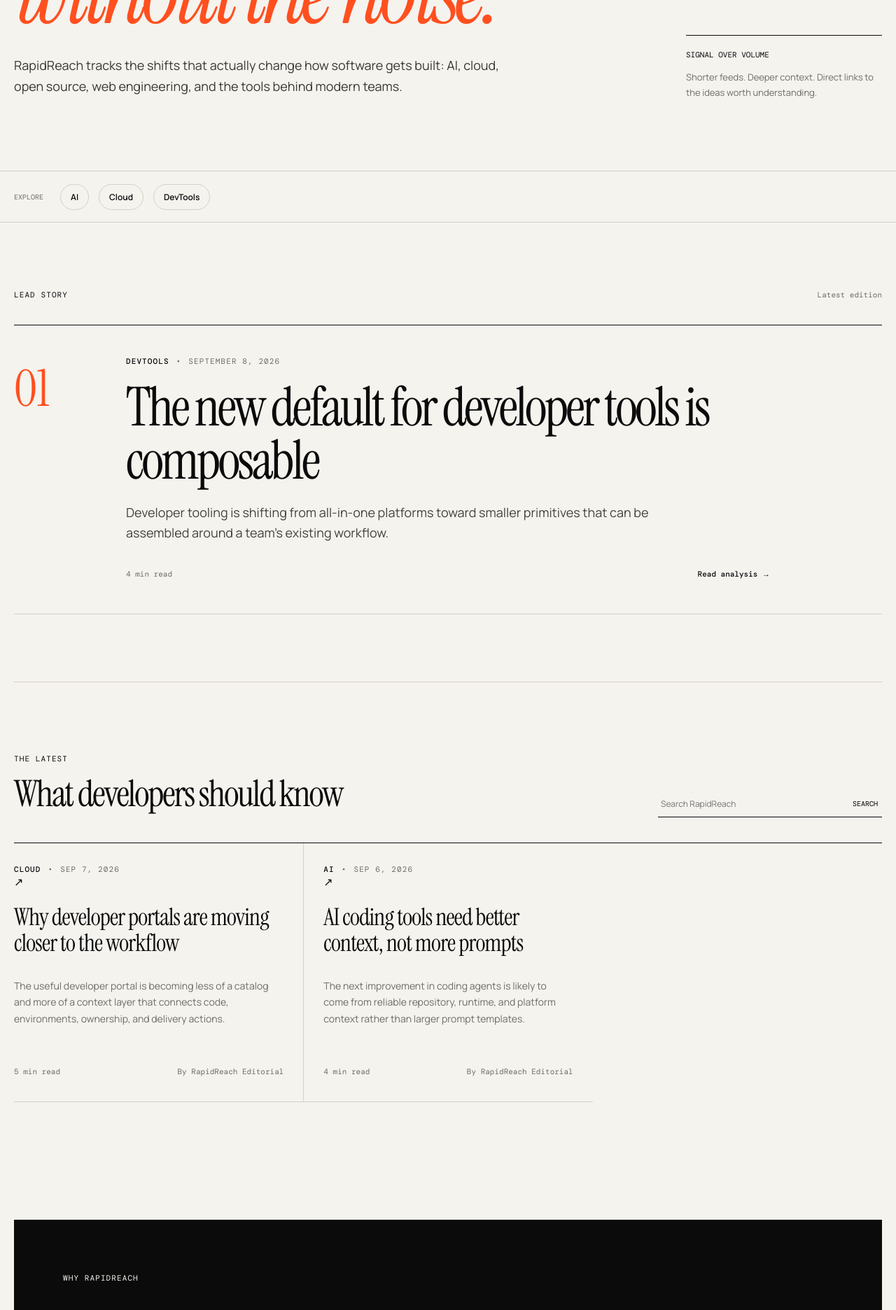
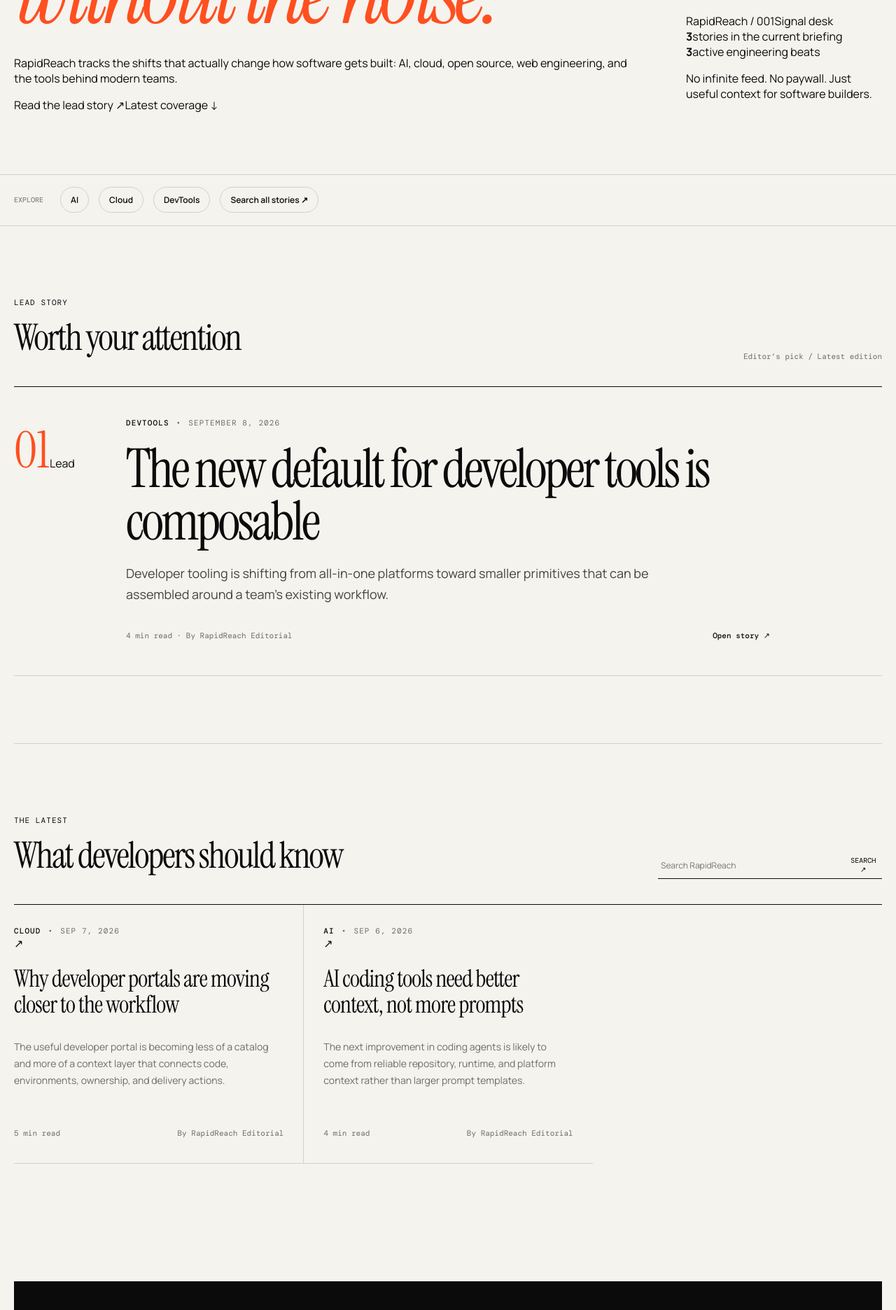
Before and after one commit to savisaluwadana/RapidReachBloWebsite, a Next.js app: page / in a window 1280 px wide. Shown: the part 420-2292 px from the top of the page at 70% size. Built offline with nearby package versions, Linux system fonts and the light colour scheme; no server answers; the database is empty; a web font is replaced by a local one.

Commit message:
Polish homepage editorial hierarchy

```diff
--- a/app/page.tsx
+++ b/app/page.tsx
@@ -11,11 +11,83 @@ export default async function Home() {
 
   return (
     <>
-      <section className="hero shell"><div className="hero-copy"><span className="section-kicker">Independent developer publication</span><h1>Developer news<br/><em>without the noise.</em></h1><p>RapidReach tracks the shifts that actually change how software gets built: AI, cloud, open source, web engineering, and the tools behind modern teams.</p></div><div className="hero-note"><span>Signal over volume</span><p>Shorter feeds. Deeper context. Direct links to the ideas worth understanding.</p></div></section>
-      <section className="topic-strip"><div className="shell topic-row"><span>Explore</span>{categories.map((category) => <Link key={category} href={`/category/${encodeURIComponent(category)}`}>{category}</Link>)}</div></section>
-      {featured && <section className="shell featured-section"><div className="section-heading"><span className="section-kicker">Lead story</span><span className="issue-line">Latest edition</span></div><article className="featured-story"><div className="featured-number">01</div><div className="featured-content"><div className="eyebrow"><Link href={`/category/${encodeURIComponent(featured.category)}`}>{featured.category}</Link><span>•</span><time dateTime={featured.publishedAt}>{new Intl.DateTimeFormat("en", { month: "long", day: "numeric", year: "numeric" }).format(new Date(featured.publishedAt))}</time></div><h2><Link href={`/news/${featured.slug}`}>{featured.title}</Link></h2><p>{featured.summary}</p><div className="featured-footer"><span>{featured.readingMinutes} min read</span><Link className="text-link" href={`/news/${featured.slug}`}>Read analysis →</Link></div></div></article></section>}
-      <section className="shell latest-section"><div className="section-heading"><div><span className="section-kicker">The latest</span><h2>What developers should know</h2></div><form action="/search" className="search-inline"><input type="search" name="q" placeholder="Search RapidReach" aria-label="Search RapidReach"/><button type="submit">Search</button></form></div><div className="article-grid">{rest.map((post) => <ArticleCard key={post.slug} post={post} />)}</div></section>
-      <section className="shell manifesto"><span className="section-kicker">Why RapidReach</span><blockquote>“The internet does not need another infinite feed. It needs better filters.”</blockquote><div className="manifesto-grid"><p><strong>For builders.</strong> Coverage starts from how a technology changes engineering work, not from how loudly it launched.</p><p><strong>For search and agents.</strong> Every story is semantic HTML with structured summaries, canonical URLs, JSON-LD, RSS, sitemap data, and a readable API.</p><p><strong>For the open web.</strong> Articles are linkable, shareable, and discussion-first without requiring a social account to read them.</p></div></section>
+      <section className="hero shell">
+        <div className="hero-copy">
+          <div className="hero-topline">
+            <span className="section-kicker">Independent developer publication</span>
+            <span className="hero-status"><i aria-hidden="true" /> Built for people who ship</span>
+          </div>
+          <h1>Developer news<br/><em>without the noise.</em></h1>
+          <div className="hero-bottom">
+            <p>RapidReach tracks the shifts that actually change how software gets built: AI, cloud, open source, web engineering, and the tools behind modern teams.</p>
+            <div className="hero-actions">
+              <Link className="primary-link" href={featured ? `/news/${featured.slug}` : "/#latest"}>Read the lead story <span aria-hidden="true">↗</span></Link>
+              <Link className="quiet-link" href="/#latest">Latest coverage ↓</Link>
+            </div>
+          </div>
+        </div>
+
+        <aside className="hero-index" aria-label="RapidReach edition details">
+          <div className="index-head"><span>RapidReach / 001</span><span>Signal desk</span></div>
+          <div className="index-stat"><strong>{posts.length}</strong><span>stories in the current briefing</span></div>
+          <div className="index-stat"><strong>{categories.length}</strong><span>active engineering beats</span></div>
+          <p>No infinite feed. No paywall. Just useful context for software builders.</p>
+        </aside>
+      </section>
+
+      <section className="topic-strip">
+        <div className="shell topic-row">
+          <span>Explore</span>
+          {categories.map((category) => <Link key={category} href={`/category/${encodeURIComponent(category)}`}>{category}</Link>)}
+          <Link className="topic-search" href="/search">Search all stories ↗</Link>
+        </div>
+      </section>
+
+      {featured && (
+        <section className="shell featured-section">
+          <div className="section-heading">
+            <div><span className="section-kicker">Lead story</span><h2>Worth your attention</h2></div>
+            <span className="issue-line">Editor’s pick / Latest edition</span>
+          </div>
+          <article className="featured-story">
+            <div className="featured-rail"><span className="featured-number">01</span><span className="featured-label">Lead</span></div>
+            <div className="featured-content">
+              <div className="eyebrow">
+                <Link href={`/category/${encodeURIComponent(featured.category)}`}>{featured.category}</Link>
+                <span>•</span>
+                <time dateTime={featured.publishedAt}>{new Intl.DateTimeFormat("en", { month: "long", day: "numeric", year: "numeric" }).format(new Date(featured.publishedAt))}</time>
+              </div>
+              <h2><Link href={`/news/${featured.slug}`}>{featured.title}</Link></h2>
+              <p>{featured.summary}</p>
+              <div className="featured-footer">
+                <span>{featured.readingMinutes} min read · By {featured.author}</span>
+                <Link className="text-link" href={`/news/${featured.slug}`}>Open story <span aria-hidden="true">↗</span></Link>
+              </div>
+            </div>
+          </article>
+        </section>
+      )}
+
+      <section className="shell latest-section" id="latest">
+        <div className="section-heading">
+          <div><span className="section-kicker">The latest</span><h2>What developers should know</h2></div>
+          <form action="/search" className="search-inline">
+            <input type="search" name="q" placeholder="Search RapidReach" aria-label="Search RapidReach"/>
+            <button type="submit">Search ↗</button>
+          </form>
+        </div>
+        <div className="article-grid">{rest.map((post) => <ArticleCard key={post.slug} post={post} />)}</div>
+      </section>
+
+      <section className="shell manifesto">
+        <div className="manifesto-heading"><span className="section-kicker">The editorial filter</span><span>RapidReach / Why we exist</span></div>
+        <blockquote>“The internet does not need another infinite feed. It needs better filters.”</blockquote>
+        <div className="manifesto-grid">
+          <p><span>01</span><strong>Built for builders.</strong> Coverage starts from how technology changes engineering work, not from how loudly it launched.</p>
+          <p><span>02</span><strong>Readable by machines.</strong> Semantic HTML, structured summaries, canonical URLs, JSON-LD, RSS, sitemap data, and a public API.</p>
+          <p><span>03</span><strong>Part of the open web.</strong> Articles stay linkable, shareable, searchable, and readable without requiring a social account.</p>
+        </div>
+      </section>
     </>
   );
 }
```
